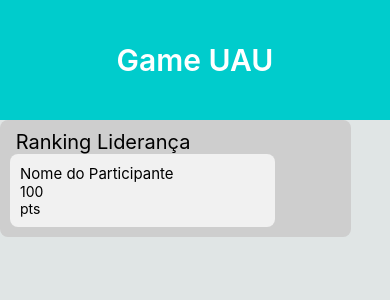
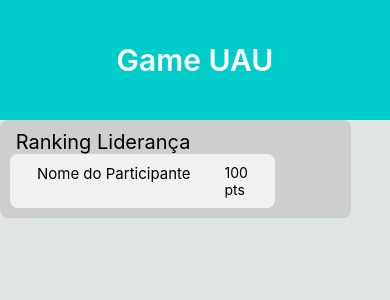
Before and after one commit to jeanramalho/game-uau, a React Native app: screen / in a window 390 px wide. Shown: the top 300 px of the page. Built offline with nearby package versions, Linux system fonts and the light colour scheme.

Commit message:
Ajustando espaçamento dentro do card

```diff
--- a/src/Components/Card/style.js
+++ b/src/Components/Card/style.js
@@ -7,11 +7,13 @@ const styles = StyleSheet.create({
         marginTop: 0,
         backgroundColor: "#f1f1f1",
         borderRadius: 8,
+        flexDirection: "row",
+        alignContent: "center",
+        justifyContent: "space-around",
     },
 
     participante: {
         fontSize: 15,
-
     }
 
 
```
